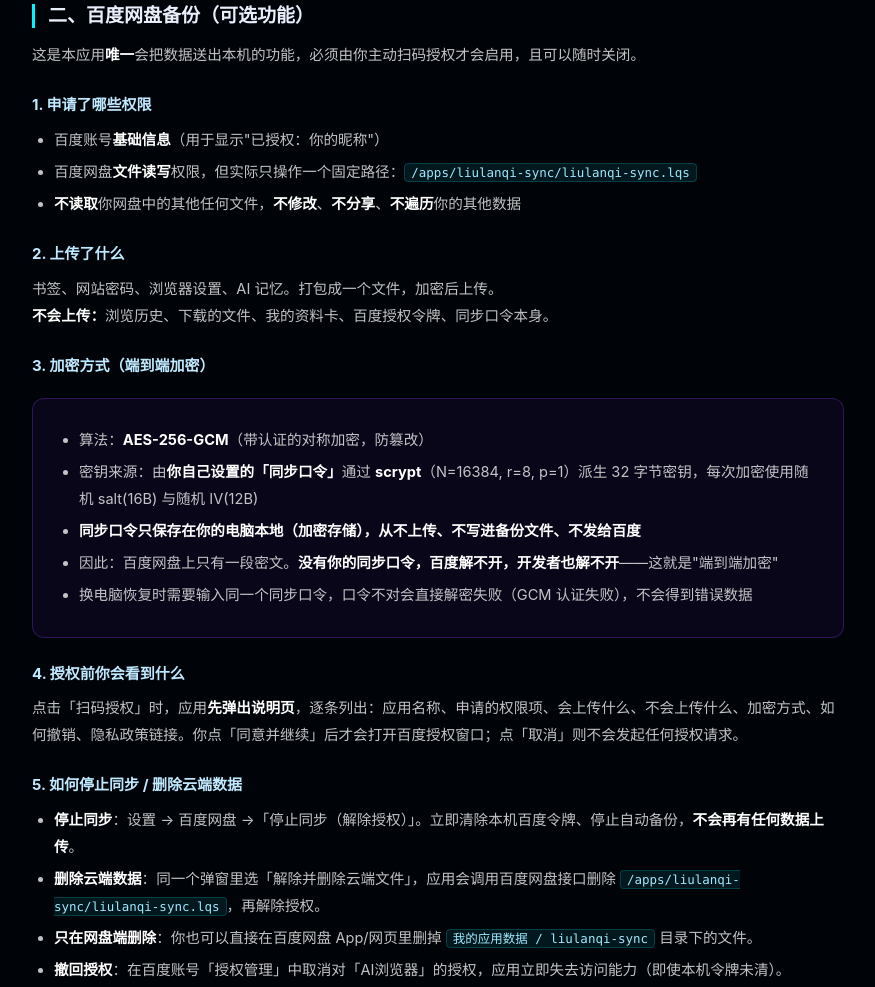
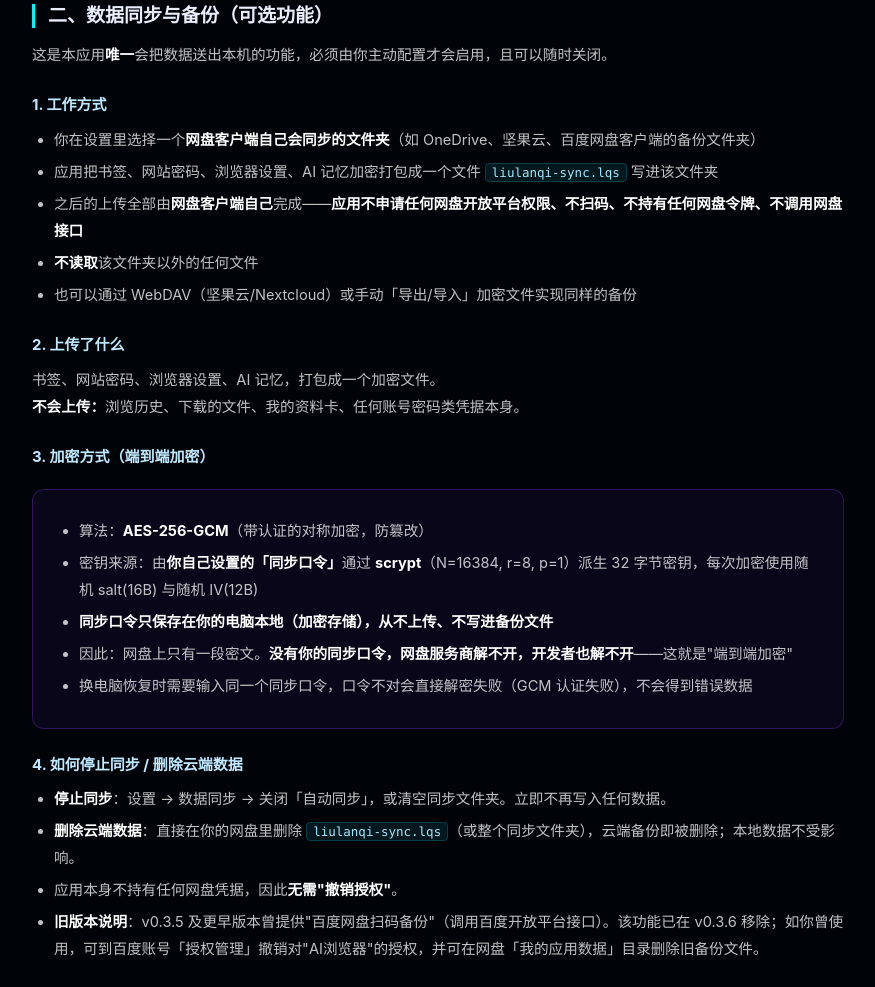
Before and after one commit to q404365631/liulanqi-update, a plain HTML site: page privacy.html in a window 1280 px wide. Shown: the part 975-1962 px from the top of the page, without its empty margins (202-1077 px from the left). Drawn offline with Linux system fonts and the light colour scheme.

Commit message:
隐私政策：百度扫码备份改为网盘客户端文件夹同步（v0.3.6 移除扫码功能）

```diff
--- a/privacy.html
+++ b/privacy.html
@@ -49,7 +49,7 @@ a{color:var(--cyan)}
 
 <div class="wrap">
   <h1>隐私<span class="g">政策</span></h1>
-  <div class="time">更新日期 2026-11-13　·　适用版本 v0.3.5 及以后</div>
+  <div class="time">更新日期 2026-11-15　·　适用版本 v0.3.6 及以后</div>
 
   <div class="card green">
     <p><b>一句话说明：</b>AI浏览器是一款<b>完全在你电脑本地运行</b>的桌面浏览器。开发者<b>没有服务器、没有账号系统、没有埋点统计</b>，你的浏览数据、密码、书签一律不上传到开发者任何位置。唯一的云端功能是「百度网盘备份」，它把数据加密后存进<b>你自己的百度网盘</b>，开发者同样无法读取。</p>
@@ -66,40 +66,39 @@ a{color:var(--cyan)}
     <tr><td>百度网盘备份（可选）</td><td><b>你自己的百度网盘</b></td><td>见第二节，端到端加密</td></tr>
   </table>
 
-  <h2>二、百度网盘备份（可选功能）</h2>
-  <p>这是本应用<b>唯一</b>会把数据送出本机的功能，必须由你主动扫码授权才会启用，且可以随时关闭。</p>
+  <h2>二、数据同步与备份（可选功能）</h2>
+  <p>这是本应用<b>唯一</b>会把数据送出本机的功能，必须由你主动配置才会启用，且可以随时关闭。</p>
 
-  <h3>1. 申请了哪些权限</h3>
+  <h3>1. 工作方式</h3>
   <ul>
-    <li>百度账号<b>基础信息</b>（用于显示"已授权：你的昵称"）</li>
-    <li>百度网盘<b>文件读写</b>权限，但实际只操作一个固定路径：<code>/apps/liulanqi-sync/liulanqi-sync.lqs</code></li>
-    <li><b>不读取</b>你网盘中的其他任何文件，<b>不修改</b>、<b>不分享</b>、<b>不遍历</b>你的其他数据</li>
+    <li>你在设置里选择一个<b>网盘客户端自己会同步的文件夹</b>（如 OneDrive、坚果云、百度网盘客户端的备份文件夹）</li>
+    <li>应用把书签、网站密码、浏览器设置、AI 记忆加密打包成一个文件 <code>liulanqi-sync.lqs</code> 写进该文件夹</li>
+    <li>之后的上传全部由<b>网盘客户端自己</b>完成——<b>应用不申请任何网盘开放平台权限、不扫码、不持有任何网盘令牌、不调用网盘接口</b></li>
+    <li><b>不读取</b>该文件夹以外的任何文件</li>
+    <li>也可以通过 WebDAV（坚果云/Nextcloud）或手动「导出/导入」加密文件实现同样的备份</li>
   </ul>
 
   <h3>2. 上传了什么</h3>
-  <p>书签、网站密码、浏览器设置、AI 记忆。打包成一个文件，加密后上传。</p>
-  <p><b>不会上传：</b>浏览历史、下载的文件、我的资料卡、百度授权令牌、同步口令本身。</p>
+  <p>书签、网站密码、浏览器设置、AI 记忆，打包成一个加密文件。</p>
+  <p><b>不会上传：</b>浏览历史、下载的文件、我的资料卡、任何账号密码类凭据本身。</p>
 
   <h3>3. 加密方式（端到端加密）</h3>
   <div class="card">
     <ul>
       <li>算法：<b>AES-256-GCM</b>（带认证的对称加密，防篡改）</li>
       <li>密钥来源：由<b>你自己设置的「同步口令」</b>通过 <b>scrypt</b>（N=16384, r=8, p=1）派生 32 字节密钥，每次加密使用随机 salt(16B) 与随机 IV(12B)</li>
-      <li><b>同步口令只保存在你的电脑本地（加密存储），从不上传、不写进备份文件、不发给百度</b></li>
-      <li>因此：百度网盘上只有一段密文。<b>没有你的同步口令，百度解不开，开发者也解不开</b>——这就是"端到端加密"</li>
+      <li><b>同步口令只保存在你的电脑本地（加密存储），从不上传、不写进备份文件</b></li>
+      <li>因此：网盘上只有一段密文。<b>没有你的同步口令，网盘服务商解不开，开发者也解不开</b>——这就是"端到端加密"</li>
       <li>换电脑恢复时需要输入同一个同步口令，口令不对会直接解密失败（GCM 认证失败），不会得到错误数据</li>
     </ul>
   </div>
 
-  <h3>4. 授权前你会看到什么</h3>
-  <p>点击「扫码授权」时，应用<b>先弹出说明页</b>，逐条列出：应用名称、申请的权限项、会上传什么、不会上传什么、加密方式、如何撤销、隐私政策链接。你点「同意并继续」后才会打开百度授权窗口；点「取消」则不会发起任何授权请求。</p>
-
-  <h3>5. 如何停止同步 / 删除云端数据</h3>
+  <h3>4. 如何停止同步 / 删除云端数据</h3>
   <ul>
-    <li><b>停止同步</b>：设置 → 百度网盘 →「停止同步（解除授权）」。立即清除本机百度令牌、停止自动备份，<b>不会再有任何数据上传</b>。</li>
-    <li><b>删除云端数据</b>：同一个弹窗里选「解除并删除云端文件」，应用会调用百度网盘接口删除 <code>/apps/liulanqi-sync/liulanqi-sync.lqs</code>，再解除授权。</li>
-    <li><b>只在网盘端删除</b>：你也可以直接在百度网盘 App/网页里删掉 <code>我的应用数据 / liulanqi-sync</code> 目录下的文件。</li>
-    <li><b>撤回授权</b>：在百度账号「授权管理」中取消对「AI浏览器」的授权，应用立即失去访问能力（即使本机令牌未清）。</li>
+    <li><b>停止同步</b>：设置 → 数据同步 → 关闭「自动同步」，或清空同步文件夹。立即不再写入任何数据。</li>
+    <li><b>删除云端数据</b>：直接在你的网盘里删除 <code>liulanqi-sync.lqs</code>（或整个同步文件夹），云端备份即被删除；本地数据不受影响。</li>
+    <li>应用本身不持有任何网盘凭据，因此<b>无需"撤销授权"</b>。</li>
+    <li><b>旧版本说明</b>：v0.3.5 及更早版本曾提供"百度网盘扫码备份"（调用百度开放平台接口）。该功能已在 v0.3.6 移除；如你曾使用，可到百度账号「授权管理」撤销对"AI浏览器"的授权，并可在网盘「我的应用数据」目录删除旧备份文件。</li>
   </ul>
 
   <h2>三、AI 功能</h2>
@@ -144,7 +143,7 @@ a{color:var(--cyan)}
 
   <div class="foot">
     AI浏览器 · 本地优先 · 无服务器 · 端到端加密备份<br>
-    本页面为公开发布应用的正式隐私政策，最后更新 2026-11-13。
+    本页面为公开发布应用的正式隐私政策，最后更新 2026-11-15。
   </div>
 </div>
 </body>
```
